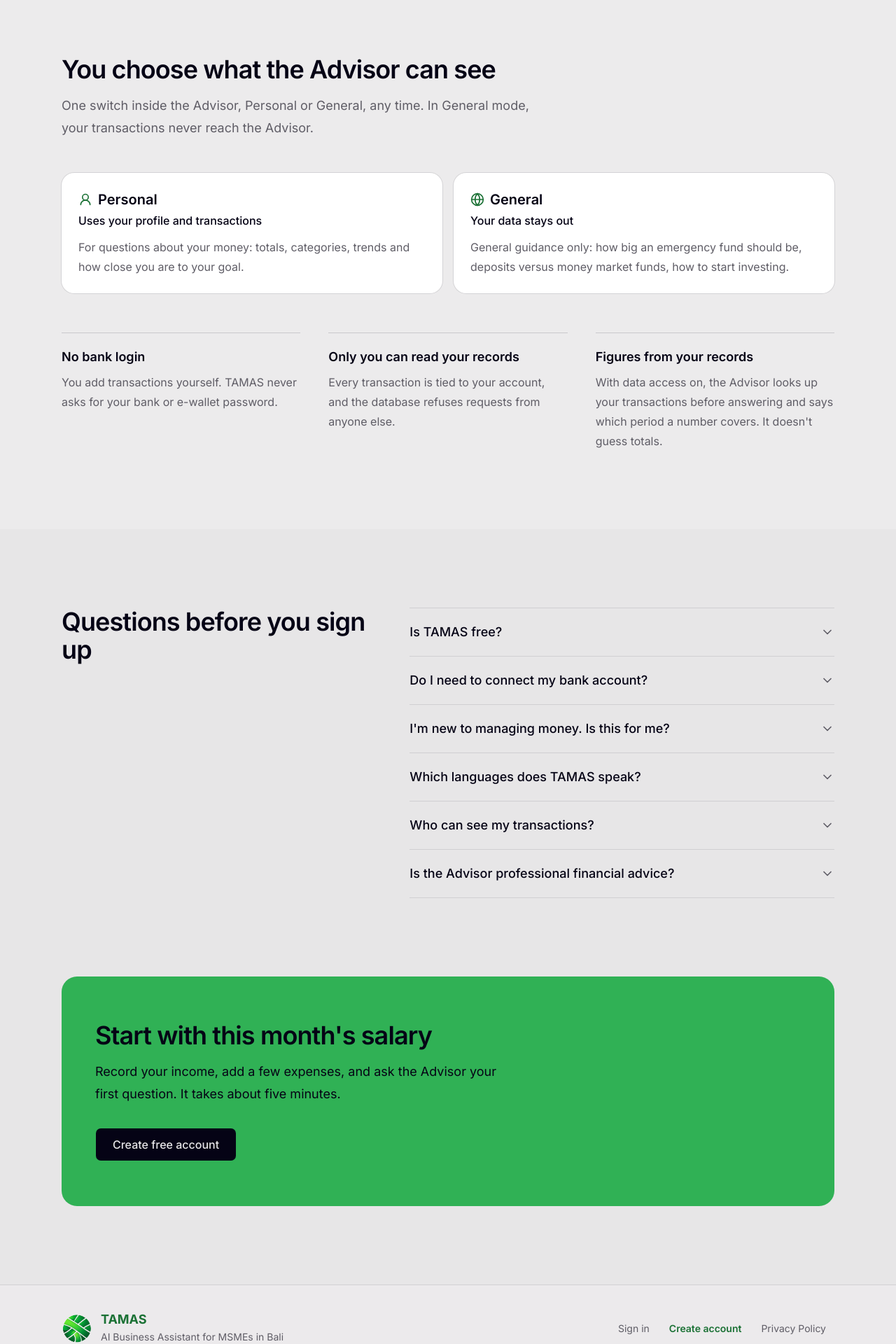
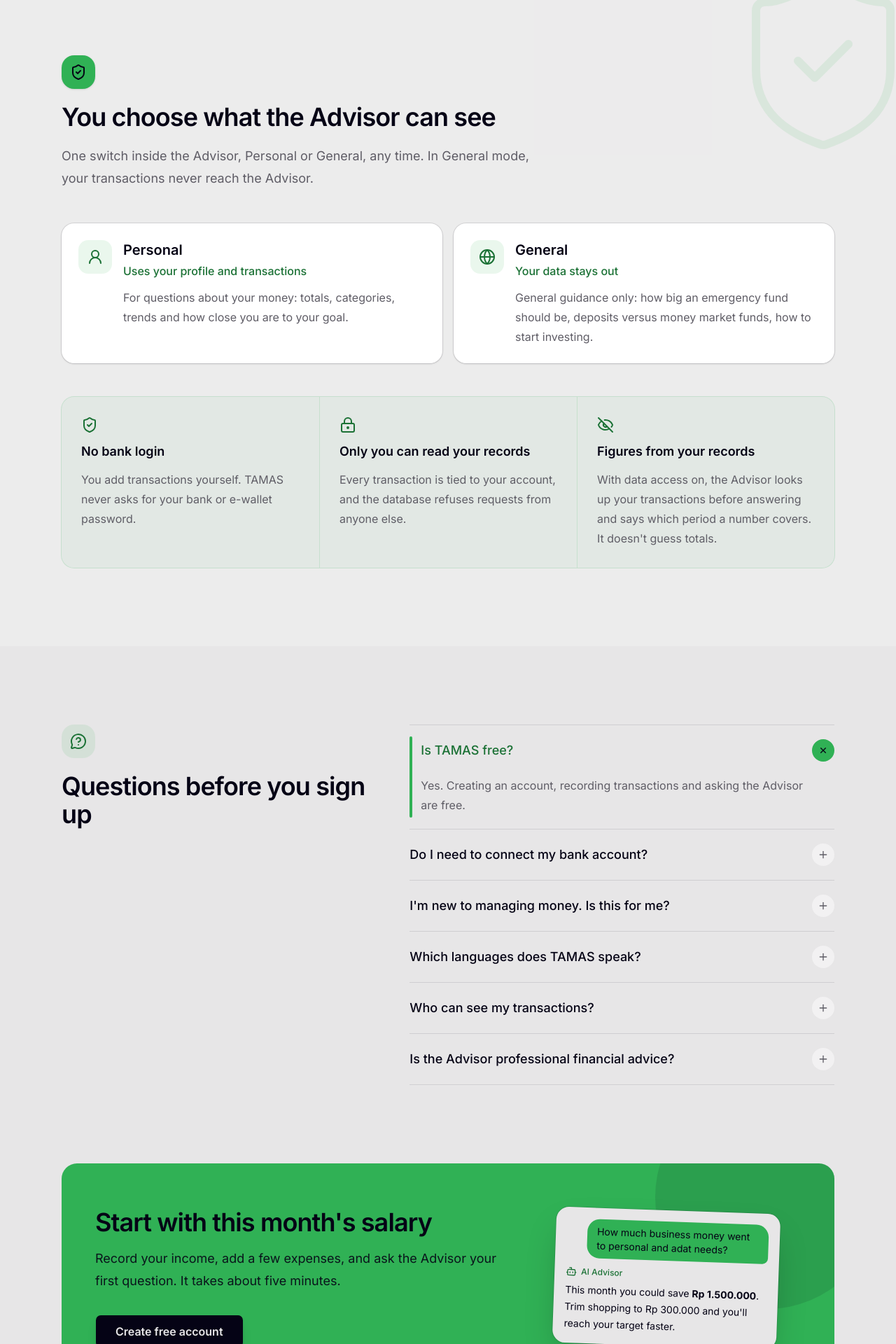
Before and after one commit to tamas-bumaken/tamas-ai, a Next.js app: page /en in a window 1280 px wide. Shown: the part 2994-4914 px from the top of the page at 70% size. Built offline with nearby package versions, Linux system fonts and the light colour scheme; no server answers.

Commit message:
feat(homepage): Update Layout & Interaktif animation privacy section, faq, closing cta, message id & en

```diff
--- a/messages/en.json
+++ b/messages/en.json
@@ -201,14 +201,18 @@
     "closing": {
       "title": "Start with this month's salary",
       "body": "Record your income, add a few expenses, and ask the Advisor your first question. It takes about five minutes.",
-      "cta": "Create free account"
+      "cta": "Create free account",
+      "mock": {
+        "answer": "This month you could save <strong>{saved}</strong>. Trim shopping to {trim} and you'll reach your target faster."
+      }
     },
     "footer": {
       "tagline": "AI Business Assistant for MSMEs in Bali",
       "label": "Footer",
       "signIn": "Sign in",
       "createAccount": "Create account",
-      "privacy": "Privacy Policy"
+      "privacy": "Privacy Policy",
+      "copyright": "© 2026 TAMAS. All rights reserved."
     }
   },
   "betaAiNotice": {
--- a/messages/id.json
+++ b/messages/id.json
@@ -201,14 +201,18 @@
     "closing": {
       "title": "Mulai dari gaji bulan ini",
       "body": "Catat pemasukanmu, tambahkan beberapa pengeluaran, lalu ajukan pertanyaan pertamamu ke Advisor. Cuma sekitar lima menit.",
-      "cta": "Buat akun gratis"
+      "cta": "Buat akun gratis",
+      "mock": {
+        "answer": "Bulan ini kamu bisa menabung <strong>{saved}</strong>. Kurangi belanja sebesar {trim} dan targetmu lebih cepat tercapai."
+      }
     },
     "footer": {
       "tagline": "Asisten Bisnis AI untuk UMKM Bali",
       "label": "Footer",
       "signIn": "Masuk",
       "createAccount": "Buat akun",
-      "privacy": "Kebijakan Privasi"
+      "privacy": "Kebijakan Privasi",
+      "copyright": "© 2026 TAMAS. Semua hak dilindungi."
     }
   },
   "betaAiNotice": {
--- a/src/app/[locale]/_components/closing-cta.tsx
+++ b/src/app/[locale]/_components/closing-cta.tsx
@@ -1,31 +1,68 @@
 import { useTranslations } from "next-intl";
+import { BotIcon } from "lucide-react";
 import { Button } from "@/components/ui/button";
 import Link from "next/link";
+import { SHOPPING_TRIM, saved } from "../_data/sample-month";
+import { formatIDR } from "../_lib/format-idr";
 
 export function ClosingCta() {
   const t = useTranslations("landing.closing");
+  const tModes = useTranslations("chatModes");
 
   return (
     <section
       aria-labelledby="closing-heading"
-      className="px-4 pb-20 mx-auto max-w-6xl sm:px-6 sm:pb-28"
-    >
-      <div className="px-6 py-14 rounded-3xl bg-primary text-primary-foreground sm:px-12 sm:py-16">
+      className="px-4 pb-20 mx-auto max-w-6xl sm:px-6 sm:pb-28">
+      <div className="relative overflow-hidden px-6 py-14 rounded-3xl bg-primary text-primary-foreground sm:px-12 sm:py-16">
+        {/* Lingkaran latar hanya di sudut kanan agar tidak menabrak teks */}
+        <span
+          aria-hidden
+          className="absolute -top-28 -right-16 size-80 rounded-full bg-primary-foreground/10"
+        />
+        <span
+          aria-hidden
+          className="absolute -bottom-24 right-40 size-56 rounded-full bg-primary-foreground/5"
+        />
+
+        <div className="relative flex items-center justify-between gap-10">
+          <div className="max-w-xl">
             <h2
               id="closing-heading"
-          className="text-3xl font-semibold tracking-tight sm:text-4xl max-w-2xl"
-        >
+              className="text-3xl font-semibold tracking-tight sm:text-4xl">
               {t("title")}
             </h2>
-        <p className="mt-4 text-lg leading-8 text-primary-foreground max-w-xl">
+            <p className="mt-4 text-lg leading-8 text-primary-foreground/90">
               {t("body")}
             </p>
             <Button
               asChild
-          className="h-12 px-6 mt-8 text-base bg-foreground text-background hover:bg-foreground/85 focus-visible:ring-foreground/40"
-        >
+              className="h-12 px-7 mt-8 text-base font-semibold shadow-lg bg-foreground text-background hover:bg-foreground/85 focus-visible:ring-foreground/40">
               <Link href="/register">{t("cta")}</Link>
             </Button>
+          </div>
+
+          {/* Mini kartu Advisor, hanya contoh tampilan */}
+          <div
+            aria-hidden
+            className="hidden shrink-0 md:flex flex-col gap-3 w-72 p-4 mr-2 rounded-2xl bg-background text-foreground shadow-2xl ring-1 ring-foreground/10 rotate-2 lg:w-80 lg:mr-8">
+            <p className="self-end max-w-[90%] px-3.5 py-2 text-sm rounded-2xl rounded-br-md bg-primary text-primary-foreground">
+              {tModes("personal.suggestions.q2")}
+            </p>
+            <div className="flex flex-col gap-1.5">
+              <p className="flex items-center gap-1.5 text-xs font-medium text-primary-ink">
+                <BotIcon className="size-4" />
+                AI Advisor
+              </p>
+              <p className="text-sm leading-6">
+                {t.rich("mock.answer", {
+                  strong: (chunks) => <strong>{chunks}</strong>,
+                  saved: formatIDR(saved),
+                  trim: formatIDR(SHOPPING_TRIM),
+                })}
+              </p>
+            </div>
+          </div>
+        </div>
       </div>
     </section>
   );
--- a/src/app/[locale]/_components/faq.tsx
+++ b/src/app/[locale]/_components/faq.tsx
@@ -1,38 +1,97 @@
-import { ChevronDownIcon } from "lucide-react";
+"use client";
+
+import { useState } from "react";
+import { MessageCircleQuestionIcon, PlusIcon } from "lucide-react";
 import { useTranslations } from "next-intl";
 import { FAQ_KEYS } from "../_data/faqs";
 
 export function Faq() {
   const t = useTranslations("landing.faq");
+  // Satu pertanyaan terbuka dalam satu waktu, yang pertama terbuka sejak awal.
+  const [openKey, setOpenKey] = useState<string | null>(FAQ_KEYS[0] ?? null);
 
   return (
     <section
       id="faq"
       aria-labelledby="faq-heading"
-      className="py-20 scroll-mt-16 sm:py-28"
-    >
+      className="py-20 scroll-mt-16 sm:py-28">
       <div className="grid gap-10 px-4 mx-auto max-w-6xl sm:px-6 lg:grid-cols-[minmax(0,5fr)_minmax(0,7fr)] lg:gap-16">
+        {/* Judul ikut menempel saat daftar pertanyaan di-scroll (layar lebar) */}
+        <div className="flex flex-col gap-5 lg:sticky lg:top-24 lg:self-start">
+          <span
+            aria-hidden
+            className="flex items-center justify-center size-12 rounded-2xl bg-primary/10">
+            <MessageCircleQuestionIcon className="size-6 text-primary-ink" />
+          </span>
           <h2
             id="faq-heading"
-          className="text-3xl font-semibold tracking-tight sm:text-4xl"
-        >
+            className="text-3xl font-semibold tracking-tight sm:text-4xl">
             {t("title")}
           </h2>
+        </div>
+
         <div className="divide-y divide-foreground/10 border-y border-foreground/10">
-          {FAQ_KEYS.map((key) => (
-            <details key={key} className="group">
-              <summary className="flex items-center justify-between gap-4 py-5 text-lg font-medium rounded-md cursor-pointer list-none outline-none focus-visible:ring-3 focus-visible:ring-ring/50 [&::-webkit-details-marker]:hidden">
+          {FAQ_KEYS.map((key) => {
+            const isOpen = openKey === key;
+
+            return (
+              <div key={key} className="relative group">
+                {/* Garis aksen di kiri: muncul saat hover, penuh saat terbuka */}
+                <span
+                  aria-hidden
+                  className={`absolute left-0 inset-y-4 w-1 rounded-full bg-primary transition-transform duration-300 motion-reduce:transition-none ${
+                    isOpen ? "scale-y-100" : "scale-y-0 group-hover:scale-y-50"
+                  }`}
+                />
+
+                <h3>
+                  <button
+                    type="button"
+                    id={`faq-q-${key}`}
+                    aria-expanded={isOpen}
+                    aria-controls={`faq-a-${key}`}
+                    onClick={() => setOpenKey(isOpen ? null : key)}
+                    className="flex items-center justify-between w-full gap-4 py-5 text-lg font-medium text-left rounded-md cursor-pointer outline-none focus-visible:ring-3 focus-visible:ring-ring/50">
+                    <span
+                      className={`transition-all duration-300 motion-reduce:transition-none ${
+                        isOpen
+                          ? "translate-x-4 text-primary-ink"
+                          : "group-hover:translate-x-2"
+                      }`}>
                       {t(`items.${key}.question`)}
-                <ChevronDownIcon
+                    </span>
+                    <span
                       aria-hidden
-                  className="size-5 shrink-0 text-muted-foreground transition-transform motion-reduce:transition-none group-open:rotate-180"
-                />
-              </summary>
-              <p className="pb-5 pr-9 text-base leading-7 text-muted-foreground max-w-prose">
+                      className={`flex items-center justify-center shrink-0 size-8 rounded-full transition-all duration-300 motion-reduce:transition-none ${
+                        isOpen
+                          ? "rotate-45 bg-primary text-primary-foreground"
+                          : "bg-muted text-muted-foreground group-hover:bg-primary/15 group-hover:text-primary-ink"
+                      }`}>
+                      <PlusIcon className="size-4" />
+                    </span>
+                  </button>
+                </h3>
+
+                {/* Jawaban membuka dengan transisi tinggi dan fade */}
+                <div
+                  id={`faq-a-${key}`}
+                  role="region"
+                  aria-labelledby={`faq-q-${key}`}
+                  aria-hidden={!isOpen}
+                  className={`grid transition-[grid-template-rows,opacity] duration-300 ease-out motion-reduce:transition-none ${
+                    isOpen
+                      ? "grid-rows-[1fr] opacity-100"
+                      : "grid-rows-[0fr] opacity-0"
+                  }`}>
+                  <div className="overflow-hidden">
+                    <p className="pb-5 pl-4 pr-9 text-base leading-7 text-muted-foreground max-w-prose">
                       {t(`items.${key}.answer`)}
                     </p>
-            </details>
-          ))}
+                  </div>
+                </div>
+              </div>
+            );
+          })}
         </div>
       </div>
     </section>
--- a/src/app/[locale]/_components/privacy-section.tsx
+++ b/src/app/[locale]/_components/privacy-section.tsx
@@ -1,7 +1,11 @@
 import { useTranslations } from "next-intl";
+import { EyeOffIcon, LockKeyholeIcon, ShieldCheckIcon } from "lucide-react";
 import { CHAT_MODES } from "@/constans/chat-modes";
 import { ChatMode } from "@/validations/chatbot-validations";
 import { TRUST_FACT_KEYS } from "../_data/privacy";
+
+// Ikon untuk tiap poin kepercayaan, dipakai berurutan sesuai TRUST_FACT_KEYS.
+const FACT_ICONS = [ShieldCheckIcon, LockKeyholeIcon, EyeOffIcon];
 
 export function PrivacySection() {
   const t = useTranslations("landing.privacy");
@@ -11,20 +15,30 @@ export function PrivacySection() {
     <section
       id="privacy"
       aria-labelledby="privacy-heading"
-      className="py-20 scroll-mt-16 bg-muted/50 sm:py-28"
-    >
-      <div className="px-4 mx-auto max-w-6xl sm:px-6">
-        <div className="max-w-2xl">
+      className="relative overflow-hidden py-20 scroll-mt-16 bg-muted/50 sm:py-28">
+      {/* Perisai besar sebagai latar, hanya dekorasi */}
+      <ShieldCheckIcon
+        aria-hidden
+        strokeWidth={1}
+        className="absolute hidden -right-10 -top-6 size-72 text-primary/10 lg:block"
+      />
+
+      <div className="relative px-4 mx-auto max-w-6xl sm:px-6">
+        <div className="flex flex-col gap-5 max-w-2xl">
+          <span
+            aria-hidden
+            className="flex items-center justify-center size-12 rounded-2xl bg-primary text-primary-foreground shadow-sm">
+            <ShieldCheckIcon className="size-6" />
+          </span>
           <h2
             id="privacy-heading"
-            className="text-3xl font-semibold tracking-tight sm:text-4xl"
-          >
+            className="text-3xl font-semibold tracking-tight sm:text-4xl">
             {t("title")}
           </h2>
-          <p className="mt-4 text-lg leading-8 text-muted-foreground">
-            {t("body")}
-          </p>
+          <p className="text-lg leading-8 text-muted-foreground">{t("body")}</p>
         </div>
+
+        {/* Mode chat */}
         <ul className="grid gap-4 mt-12 md:grid-cols-2">
           {(Object.keys(CHAT_MODES) as ChatMode[]).map((mode) => {
             const { Icon } = CHAT_MODES[mode];
@@ -32,33 +46,47 @@ export function PrivacySection() {
             return (
               <li
                 key={mode}
-                className="p-6 rounded-2xl bg-card ring-1 ring-foreground/10"
-              >
-                <h3 className="flex items-center gap-2 text-xl font-semibold">
-                  <Icon aria-hidden className="size-5 text-primary-ink" />
+                className="flex gap-4 p-6 rounded-2xl bg-card ring-1 ring-foreground/10 shadow-sm">
+                <span
+                  aria-hidden
+                  className="flex items-center justify-center shrink-0 size-12 rounded-xl bg-primary/10">
+                  <Icon className="size-6 text-primary-ink" />
+                </span>
+                <div className="min-w-0">
+                  <h3 className="text-xl font-semibold">
                     {tModes(`${mode}.name`)}
                   </h3>
-                <p className="mt-1 text-base font-medium">
+                  <p className="mt-1 text-base font-medium text-primary-ink">
                     {tModes(`${mode}.description`)}
                   </p>
                   <p className="mt-3 text-base leading-7 text-muted-foreground">
                     {t(`modes.${mode}`)}
                   </p>
+                </div>
               </li>
             );
           })}
         </ul>
-        <dl className="grid gap-8 mt-14 md:grid-cols-3 md:gap-10">
-          {TRUST_FACT_KEYS.map((key) => (
-            <div key={key} className="pt-5 border-t border-foreground/15">
+
+        {/* Jaminan keamanan dalam satu panel */}
+        <dl className="grid mt-12 overflow-hidden rounded-2xl bg-primary/5 ring-1 ring-primary/20 md:grid-cols-3">
+          {TRUST_FACT_KEYS.map((key, index) => {
+            const FactIcon = FACT_ICONS[index % FACT_ICONS.length];
+
+            return (
+              <div
+                key={key}
+                className="flex flex-col gap-3 p-6 border-t border-primary/15 first:border-t-0 sm:p-7 md:border-t-0 md:border-l md:first:border-l-0">
+                <FactIcon aria-hidden className="size-6 text-primary-ink" />
                 <dt className="text-lg font-semibold">
                   {t(`facts.${key}.title`)}
                 </dt>
-              <dd className="mt-2 text-base leading-7 text-muted-foreground">
+                <dd className="text-base leading-7 text-muted-foreground">
                   {t(`facts.${key}.body`)}
                 </dd>
               </div>
-          ))}
+            );
+          })}
         </dl>
       </div>
     </section>
```
Lines whose indentation alone changed are shown as unchanged.
